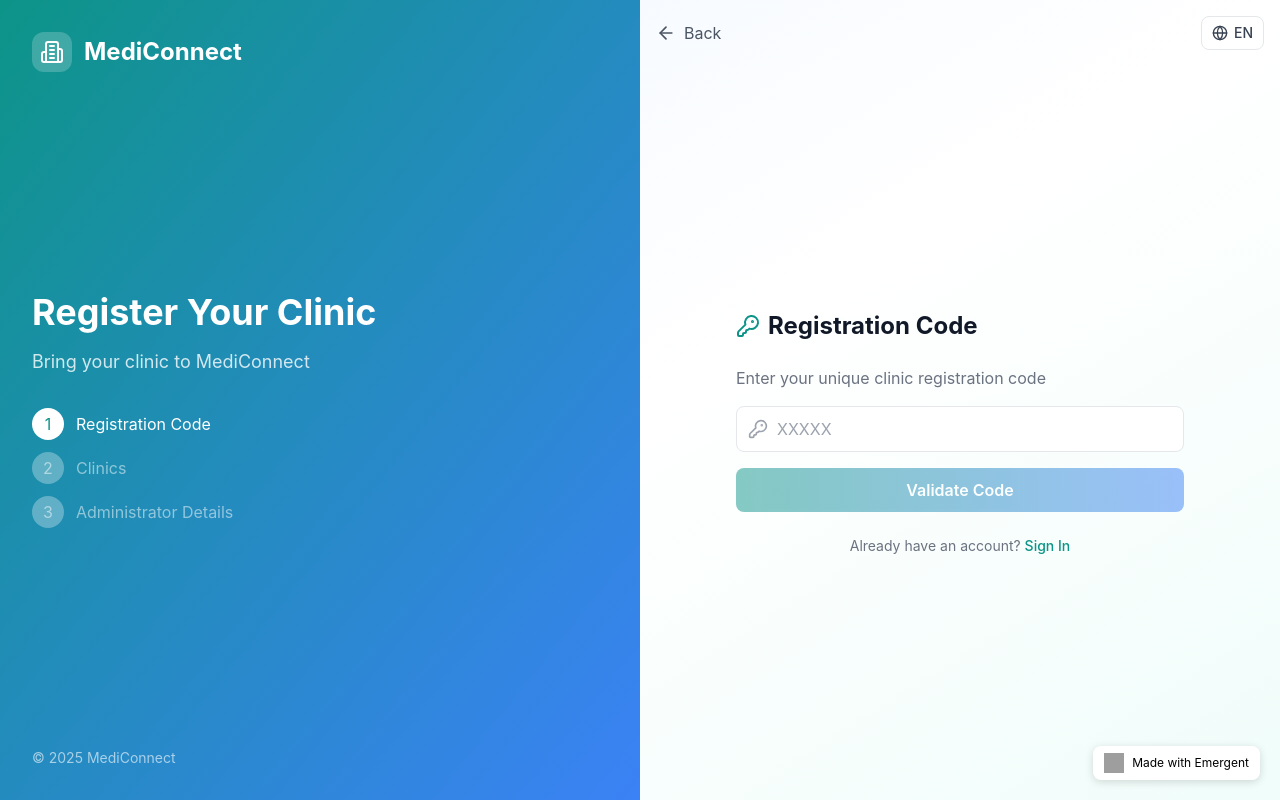
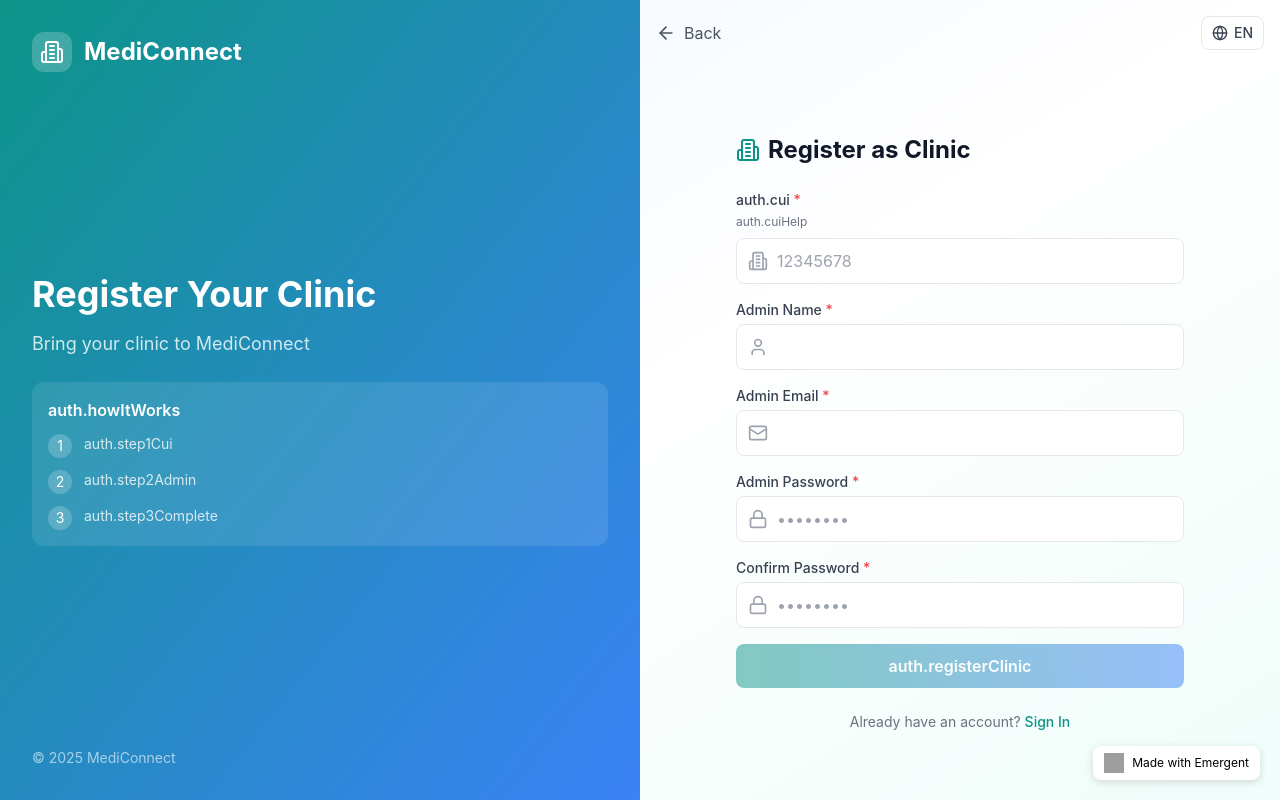
Before and after one commit to liviu-b/MediConnect, a React (Create React App) app in the folder frontend/: page /register-clinic in a window 1280 px wide. Built offline with nearby package versions, Linux system fonts and the light colour scheme; grey boxes are pictures that could not be loaded.

Commit message:
auto-commit for 834d413b-afa4-4d91-8bc3-7f4ab2ec985c

```diff
--- a/frontend/src/pages/RegisterClinic.js
+++ b/frontend/src/pages/RegisterClinic.js
@@ -1,59 +1,127 @@
 import { useState } from 'react';
 import { useNavigate, Link } from 'react-router-dom';
 import { useTranslation } from 'react-i18next';
-import { Mail, Lock, User, Phone, Building2, Loader2, ArrowLeft, KeyRound, MapPin, CheckCircle2, XCircle, FileText } from 'lucide-react';
+import { Mail, Lock, User, Building2, Loader2, ArrowLeft, CheckCircle2, XCircle, AlertCircle } from 'lucide-react';
 import LanguageSwitcher from '../components/LanguageSwitcher';
 import { api } from '../App';
 
 const RegisterClinic = () => {
   const { t } = useTranslation();
   const navigate = useNavigate();
-  const [step, setStep] = useState(1);
-  const [codeValid, setCodeValid] = useState(null);
-  const [validatingCode, setValidatingCode] = useState(false);
   const [form, setForm] = useState({
-    registration_code: '',
-    clinic_name: '',
-    address: '',
-    phone: '',
-    email: '',
-    description: '',
+    cui: '',
     admin_name: '',
     admin_email: '',
     admin_password: '',
-    admin_phone: ''
+    confirm_password: ''
   });
   const [loading, setLoading] = useState(false);
   const [error, setError] = useState('');
+  const [cuiStatus, setCuiStatus] = useState(null); // null, 'checking', 'valid', 'invalid', 'taken'
+  const [cuiChecked, setCuiChecked] = useState(false);
 
-  const validateCode = async () => {
-    if (!form.registration_code) return;
-    setValidatingCode(true);
+  const validateCUI = async (cui) => {
+    if (!cui || cui.length < 2) {
+      setCuiStatus(null);
+      setCuiChecked(false);
+      return;
+    }
+
+    setCuiStatus('checking');
     try {
-      const res = await api.post(`/auth/validate-code?code=${form.registration_code}`);
-      setCodeValid(res.data.valid);
-      if (res.data.valid) {
-        setStep(2);
+      const res = await api.post(`/auth/validate-cui?cui=${cui}`);
+      if (res.data.valid && res.data.available) {
+        setCuiStatus('valid');
+      } else if (res.data.valid && !res.data.available) {
+        setCuiStatus('taken');
+      } else {
+        setCuiStatus('invalid');
       }
+      setCuiChecked(true);
     } catch (err) {
-      setCodeValid(false);
-    } finally {
-      setValidatingCode(false);
+      setCuiStatus('invalid');
+      setCuiChecked(true);
+    }
+  };
+
+  const handleCuiChange = (e) => {
+    const value = e.target.value.replace(/\D/g, ''); // Only digits
+    setForm({ ...form, cui: value });
+    setCuiChecked(false);
+    setCuiStatus(null);
+  };
+
+  const handleCuiBlur = () => {
+    if (form.cui.length >= 2) {
+      validateCUI(form.cui);
     }
   };
 
   const handleSubmit = async (e) => {
     e.preventDefault();
     setError('');
+
+    // Validate password match
+    if (form.admin_password !== form.confirm_password) {
+      setError(t('auth.passwordMismatch'));
+      return;
+    }
+
+    // Validate password length
+    if (form.admin_password.length < 6) {
+      setError(t('auth.passwordTooShort'));
+      return;
+    }
+
+    // Validate CUI
+    if (!cuiChecked || cuiStatus !== 'valid') {
+      setError(t('auth.cuiInvalid'));
+      return;
+    }
+
     setLoading(true);
     try {
-      const res = await api.post('/auth/register-clinic', form);
+      const res = await api.post('/auth/register-clinic', {
+        cui: form.cui,
+        admin_name: form.admin_name,
+        admin_email: form.admin_email,
+        admin_password: form.admin_password
+      });
       sessionStorage.setItem('just_authenticated', 'true');
-      navigate('/dashboard', { replace: true, state: { user: res.data.user } });
+      // Redirect to settings so admin can complete clinic profile
+      navigate('/settings', { replace: true, state: { user: res.data.user, isNewClinic: true } });
     } catch (err) {
       setError(err.response?.data?.detail || t('notifications.error'));
     } finally {
       setLoading(false);
+    }
+  };
+
+  const getCuiIcon = () => {
+    switch (cuiStatus) {
+      case 'checking':
+        return <Loader2 className="w-5 h-5 text-gray-400 animate-spin" />;
+      case 'valid':
+        return <CheckCircle2 className="w-5 h-5 text-green-500" />;
+      case 'taken':
+        return <XCircle className="w-5 h-5 text-red-500" />;
+      case 'invalid':
+        return <AlertCircle className="w-5 h-5 text-orange-500" />;
+      default:
+        return null;
+    }
+  };
+
+  const getCuiMessage = () => {
+    switch (cuiStatus) {
+      case 'valid':
+        return <span className="text-green-600">{t('auth.cuiAvailable')}</span>;
+      case 'taken':
+        return <span className="text-red-600">{t('auth.cuiTaken')}</span>;
+      case 'invalid':
+        return <span className="text-orange-600">{t('auth.cuiInvalidFormat')}</span>;
+      default:
+        return null;
     }
   };
 
@@ -69,19 +137,21 @@ const RegisterClinic = () => {
         </div>
         <div className="text-white">
           <h1 className="text-4xl font-bold mb-4">{t('auth.clinicSignUpTitle')}</h1>
-          <p className="text-lg text-white/80">{t('auth.clinicSignUpSubtitle')}</p>
-          <div className="mt-8 space-y-3">
-            <div className={`flex items-center gap-3 ${step >= 1 ? 'text-white' : 'text-white/50'}`}>
-              <div className={`w-8 h-8 rounded-full flex items-center justify-center ${step >= 1 ? 'bg-white text-teal-600' : 'bg-white/30'}`}>1</div>
-              <span>{t('auth.registrationCode')}</span>
+          <p className="text-lg text-white/80 mb-6">{t('auth.clinicSignUpSubtitle')}</p>
+
+          <div className="bg-white/10 rounded-xl p-4 space-y-3">
+            <h3 className="font-semibold">{t('auth.howItWorks')}</h3>
+            <div className="flex items-start gap-3">
+              <div className="w-6 h-6 rounded-full bg-white/20 flex items-center justify-center text-sm flex-shrink-0">1</div>
+              <p className="text-sm text-white/80">{t('auth.step1Cui')}</p>
             </div>
-            <div className={`flex items-center gap-3 ${step >= 2 ? 'text-white' : 'text-white/50'}`}>
-              <div className={`w-8 h-8 rounded-full flex items-center justify-center ${step >= 2 ? 'bg-white text-teal-600' : 'bg-white/30'}`}>2</div>
-              <span>{t('clinics.title')}</span>
+            <div className="flex items-start gap-3">
+              <div className="w-6 h-6 rounded-full bg-white/20 flex items-center justify-center text-sm flex-shrink-0">2</div>
+              <p className="text-sm text-white/80">{t('auth.step2Admin')}</p>
             </div>
-            <div className={`flex items-center gap-3 ${step >= 3 ? 'text-white' : 'text-white/50'}`}>
-              <div className={`w-8 h-8 rounded-full flex items-center justify-center ${step >= 3 ? 'bg-white text-teal-600' : 'bg-white/30'}`}>3</div>
-              <span>{t('auth.adminDetails')}</span>
+            <div className="flex items-start gap-3">
+              <div className="w-6 h-6 rounded-full bg-white/20 flex items-center justify-center text-sm flex-shrink-0">3</div>
+              <p className="text-sm text-white/80">{t('auth.step3Complete')}</p>
             </div>
           </div>
         </div>
@@ -102,154 +172,54 @@ const RegisterClinic = () => {
 
         <div className="flex-1 flex items-center justify-center p-6">
           <div className="w-full max-w-md">
+            <div className="flex items-center gap-2 mb-6">
+              <Building2 className="w-6 h-6 text-teal-600" />
+              <h2 className="text-2xl font-bold text-gray-900">{t('auth.registerAsClinic')}</h2>
+            </div>
+
             {error && (
               <div className="mb-4 p-3 bg-red-50 border border-red-200 text-red-600 rounded-lg text-sm">
                 {error}
               </div>
             )}
 
-            {/* Step 1: Code Validation */}
-            {step === 1 && (
+            <form onSubmit={handleSubmit} className="space-y-4">
+              {/* CUI Field */}
               <div>
-                <div className="flex items-center gap-2 mb-6">
-                  <KeyRound className="w-6 h-6 text-teal-600" />
-                  <h2 className="text-2xl font-bold text-gray-900">{t('auth.registrationCode')}</h2>
-                </div>
-                <p className="text-gray-500 mb-4">{t('auth.registrationCodeHelp')}</p>
-                <div className="space-y-4">
-                  <div className="relative">
-                    <KeyRound className="absolute left-3 top-1/2 -translate-y-1/2 w-5 h-5 text-gray-400" />
-                    <input
-                      type="text"
-                      value={form.registration_code}
-                      onChange={(e) => {
-                        setForm({ ...form, registration_code: e.target.value.toUpperCase() });
-                        setCodeValid(null);
-                      }}
-                      className="w-full pl-10 pr-10 py-2.5 border border-gray-200 rounded-lg focus:ring-2 focus:ring-teal-500 focus:border-transparent uppercase"
-                      placeholder="XXXXX"
-                    />
-                    {codeValid === true && <CheckCircle2 className="absolute right-3 top-1/2 -translate-y-1/2 w-5 h-5 text-green-500" />}
-                    {codeValid === false && <XCircle className="absolute right-3 top-1/2 -translate-y-1/2 w-5 h-5 text-red-500" />}
-                  </div>
-                  {codeValid === false && (
-                    <p className="text-sm text-red-500">{t('auth.codeInvalid')}</p>
-                  )}
-                  <button
-                    onClick={validateCode}
-                    disabled={!form.registration_code || validatingCode}
-                    className="w-full py-2.5 bg-gradient-to-r from-teal-600 to-blue-500 text-white rounded-lg font-semibold hover:shadow-lg transition-all disabled:opacity-50 flex items-center justify-center gap-2"
-                  >
-                    {validatingCode && <Loader2 className="w-5 h-5 animate-spin" />}
-                    {t('auth.validateCode')}
-                  </button>
-                </div>
-              </div>
-            )}
-
-            {/* Step 2: Clinic Details */}
-            {step === 2 && (
-              <div>
-                <div className="flex items-center gap-2 mb-6">
-                  <Building2 className="w-6 h-6 text-teal-600" />
-                  <h2 className="text-2xl font-bold text-gray-900">{t('auth.clinicSignUpTitle')}</h2>
-                </div>
-                <form className="space-y-3" onSubmit={(e) => { e.preventDefault(); setStep(3); }}>
-                  <div>
-                    <label className="block text-sm font-medium text-gray-700 mb-1">{t('auth.clinicName')}</label>
+                <label className="block text-sm font-medium text-gray-700 mb-1">
+                  {t('auth.cui')} <span className="text-red-500">*</span>
+                </label>
+                <p className="text-xs text-gray-500 mb-2">{t('auth.cuiHelp')}</p>
                 <div className="relative">
                   <Building2 className="absolute left-3 top-1/2 -translate-y-1/2 w-5 h-5 text-gray-400" />
                   <input
                     type="text"
                     required
-                        value={form.clinic_name}
-                        onChange={(e) => setForm({ ...form, clinic_name: e.target.value })}
-                        className="w-full pl-10 pr-4 py-2.5 border border-gray-200 rounded-lg focus:ring-2 focus:ring-teal-500 focus:border-transparent"
+                    maxLength={10}
+                    value={form.cui}
+                    onChange={handleCuiChange}
+                    onBlur={handleCuiBlur}
+                    className={`w-full pl-10 pr-10 py-2.5 border rounded-lg focus:ring-2 focus:ring-teal-500 focus:border-transparent ${
+                      cuiStatus === 'valid' ? 'border-green-300' :
+                      cuiStatus === 'taken' || cuiStatus === 'invalid' ? 'border-red-300' :
+                      'border-gray-200'
+                    }`}
+                    placeholder="12345678"
                   />
+                  <div className="absolute right-3 top-1/2 -translate-y-1/2">
+                    {getCuiIcon()}
                   </div>
                 </div>
+                {cuiStatus && (
+                  <p className="mt-1 text-xs">{getCuiMessage()}</p>
+                )}
+              </div>
+
+              {/* Admin Name */}
               <div>
-                    <label className="block text-sm font-medium text-gray-700 mb-1">{t('auth.clinicAddress')}</label>
-                    <div className="relative">
-                      <MapPin className="absolute left-3 top-1/2 -translate-y-1/2 w-5 h-5 text-gray-400" />
-                      <input
-                        type="text"
-                        required
-                        value={form.address}
-                        onChange={(e) => setForm({ ...form, address: e.target.value })}
-                        className="w-full pl-10 pr-4 py-2.5 border border-gray-200 rounded-lg focus:ring-2 focus:ring-teal-500 focus:border-transparent"
-                      />
-                    </div>
-                  </div>
-                  <div className="grid grid-cols-2 gap-3">
-                    <div>
-                      <label className="block text-sm font-medium text-gray-700 mb-1">{t('auth.clinicPhone')}</label>
-                      <div className="relative">
-                        <Phone className="absolute left-3 top-1/2 -translate-y-1/2 w-5 h-5 text-gray-400" />
-                        <input
-                          type="tel"
-                          required
-                          value={form.phone}
-                          onChange={(e) => setForm({ ...form, phone: e.target.value })}
-                          className="w-full pl-10 pr-4 py-2.5 border border-gray-200 rounded-lg focus:ring-2 focus:ring-teal-500 focus:border-transparent"
-                        />
-                      </div>
-                    </div>
-                    <div>
-                      <label className="block text-sm font-medium text-gray-700 mb-1">{t('auth.clinicEmail')}</label>
-                      <div className="relative">
-                        <Mail className="absolute left-3 top-1/2 -translate-y-1/2 w-5 h-5 text-gray-400" />
-                        <input
-                          type="email"
-                          required
-                          value={form.email}
-                          onChange={(e) => setForm({ ...form, email: e.target.value })}
-                          className="w-full pl-10 pr-4 py-2.5 border border-gray-200 rounded-lg focus:ring-2 focus:ring-teal-500 focus:border-transparent"
-                        />
-                      </div>
-                    </div>
-                  </div>
-                  <div>
-                    <label className="block text-sm font-medium text-gray-700 mb-1">{t('auth.clinicDescription')}</label>
-                    <div className="relative">
-                      <FileText className="absolute left-3 top-3 w-5 h-5 text-gray-400" />
-                      <textarea
-                        value={form.description}
-                        onChange={(e) => setForm({ ...form, description: e.target.value })}
-                        rows={2}
-                        className="w-full pl-10 pr-4 py-2.5 border border-gray-200 rounded-lg focus:ring-2 focus:ring-teal-500 focus:border-transparent resize-none"
-                      />
-                    </div>
-                  </div>
-                  <div className="flex gap-3 pt-2">
-                    <button
-                      type="button"
-                      onClick={() => setStep(1)}
-                      className="flex-1 py-2.5 border border-gray-200 rounded-lg font-medium hover:bg-gray-50 transition-all"
-                    >
-                      {t('common.back')}
-                    </button>
-                    <button
-                      type="submit"
-                      className="flex-1 py-2.5 bg-gradient-to-r from-teal-600 to-blue-500 text-white rounded-lg font-semibold hover:shadow-lg transition-all"
-                    >
-                      {t('common.next')}
-                    </button>
-                  </div>
-                </form>
-              </div>
-            )}
-
-            {/* Step 3: Admin Details */}
-            {step === 3 && (
-              <div>
-                <div className="flex items-center gap-2 mb-6">
-                  <User className="w-6 h-6 text-teal-600" />
-                  <h2 className="text-2xl font-bold text-gray-900">{t('auth.adminDetails')}</h2>
-                </div>
-                <form onSubmit={handleSubmit} className="space-y-3">
-                  <div>
-                    <label className="block text-sm font-medium text-gray-700 mb-1">{t('auth.adminName')}</label>
+                <label className="block text-sm font-medium text-gray-700 mb-1">
+                  {t('auth.adminName')} <span className="text-red-500">*</span>
+                </label>
                 <div className="relative">
                   <User className="absolute left-3 top-1/2 -translate-y-1/2 w-5 h-5 text-gray-400" />
                   <input
@@ -261,8 +231,12 @@ const RegisterClinic = () => {
                   />
                 </div>
               </div>
+
+              {/* Admin Email */}
               <div>
-                    <label className="block text-sm font-medium text-gray-700 mb-1">{t('auth.adminEmail')}</label>
+                <label className="block text-sm font-medium text-gray-700 mb-1">
+                  {t('auth.adminEmail')} <span className="text-red-500">*</span>
+                </label>
                 <div className="relative">
                   <Mail className="absolute left-3 top-1/2 -translate-y-1/2 w-5 h-5 text-gray-400" />
                   <input
@@ -274,20 +248,12 @@ const RegisterClinic = () => {
                   />
                 </div>
               </div>
+
+              {/* Admin Password */}
               <div>
-                    <label className="block text-sm font-medium text-gray-700 mb-1">{t('auth.adminPhone')}</label>
-                    <div className="relative">
-                      <Phone className="absolute left-3 top-1/2 -translate-y-1/2 w-5 h-5 text-gray-400" />
-                      <input
-                        type="tel"
-                        value={form.admin_phone}
-                        onChange={(e) => setForm({ ...form, admin_phone: e.target.value })}
-                        className="w-full pl-10 pr-4 py-2.5 border border-gray-200 rounded-lg focus:ring-2 focus:ring-teal-500 focus:border-transparent"
-                      />
-                    </div>
-                  </div>
-                  <div>
-                    <label className="block text-sm font-medium text-gray-700 mb-1">{t('auth.adminPassword')}</label>
+                <label className="block text-sm font-medium text-gray-700 mb-1">
+                  {t('auth.adminPassword')} <span className="text-red-500">*</span>
+                </label>
                 <div className="relative">
                   <Lock className="absolute left-3 top-1/2 -translate-y-1/2 w-5 h-5 text-gray-400" />
                   <input
@@ -297,29 +263,39 @@ const RegisterClinic = () => {
                     value={form.admin_password}
                     onChange={(e) => setForm({ ...form, admin_password: e.target.value })}
                     className="w-full pl-10 pr-4 py-2.5 border border-gray-200 rounded-lg focus:ring-2 focus:ring-teal-500 focus:border-transparent"
+                    placeholder="••••••••"
                   />
                 </div>
               </div>
-                  <div className="flex gap-3 pt-2">
-                    <button
-                      type="button"
-                      onClick={() => setStep(2)}
-                      className="flex-1 py-2.5 border border-gray-200 rounded-lg font-medium hover:bg-gray-50 transition-all"
-                    >
-                      {t('common.back')}
-                    </button>
+
+              {/* Confirm Password */}
+              <div>
+                <label className="block text-sm font-medium text-gray-700 mb-1">
+                  {t('auth.confirmPassword')} <span className="text-red-500">*</span>
+                </label>
+                <div className="relative">
+                  <Lock className="absolute left-3 top-1/2 -translate-y-1/2 w-5 h-5 text-gray-400" />
+                  <input
+                    type="password"
+                    required
+                    minLength={6}
+                    value={form.confirm_password}
+                    onChange={(e) => setForm({ ...form, confirm_password: e.target.value })}
+                    className="w-full pl-10 pr-4 py-2.5 border border-gray-200 rounded-lg focus:ring-2 focus:ring-teal-500 focus:border-transparent"
+                    placeholder="••••••••"
+                  />
+                </div>
+              </div>
+
               <button
                 type="submit"
-                      disabled={loading}
-                      className="flex-1 py-2.5 bg-gradient-to-r from-teal-600 to-blue-500 text-white rounded-lg font-semibold hover:shadow-lg transition-all disabled:opacity-50 flex items-center justify-center gap-2"
+                disabled={loading || cuiStatus !== 'valid'}
+                className="w-full py-2.5 bg-gradient-to-r from-teal-600 to-blue-500 text-white rounded-lg font-semibold hover:shadow-lg transition-all disabled:opacity-50 flex items-center justify-center gap-2"
               >
                 {loading && <Loader2 className="w-5 h-5 animate-spin" />}
-                      {t('common.submit')}
+                {t('auth.registerClinic')}
               </button>
-                  </div>
             </form>
-              </div>
-            )}
 
             <p className="mt-6 text-center text-sm text-gray-500">
               {t('auth.hasAccount')}{' '}
```
Lines whose indentation alone changed are shown as unchanged.
